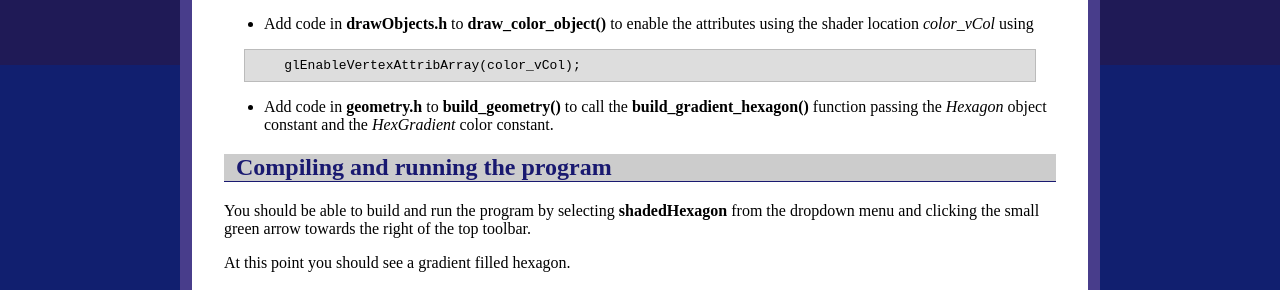
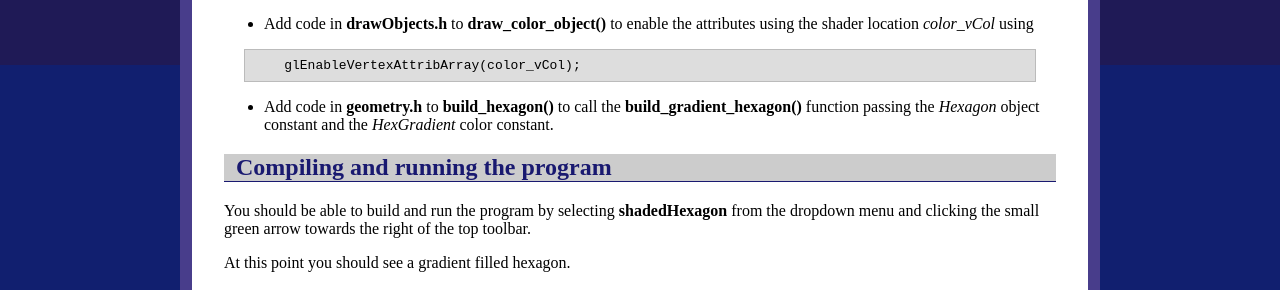
Before and after one commit to ycpcs/cs370-fall2026, a Jekyll site: the page built from labs/lab02.md, in a window 1280 px wide and 900 px high, scrolled down 2473 px. Shown: the part 162-452 px from the top of the window. Built offline with Jekyll 4.4.1, drawn with Linux system fonts in a browser that asks for light colours.

Commit message:
fix lab02
fix lab02

````diff
--- a/labs/lab02.md
+++ b/labs/lab02.md
@@ -94,7 +94,7 @@ Similarly to storing vertex coordinate data into a buffer, we will use the same
     glEnableVertexAttribArray(color_vCol);
 ```
 
-- Add code in **geometry.h** to **build\_geometry()** to call the **build\_gradient\_hexagon()** function passing the *Hexagon* object constant and the *HexGradient* color constant.
+- Add code in **geometry.h** to **build\_hexagon()** to call the **build\_gradient\_hexagon()** function passing the *Hexagon* object constant and the *HexGradient* color constant.
 
 ## Compiling and running the program
 
````
